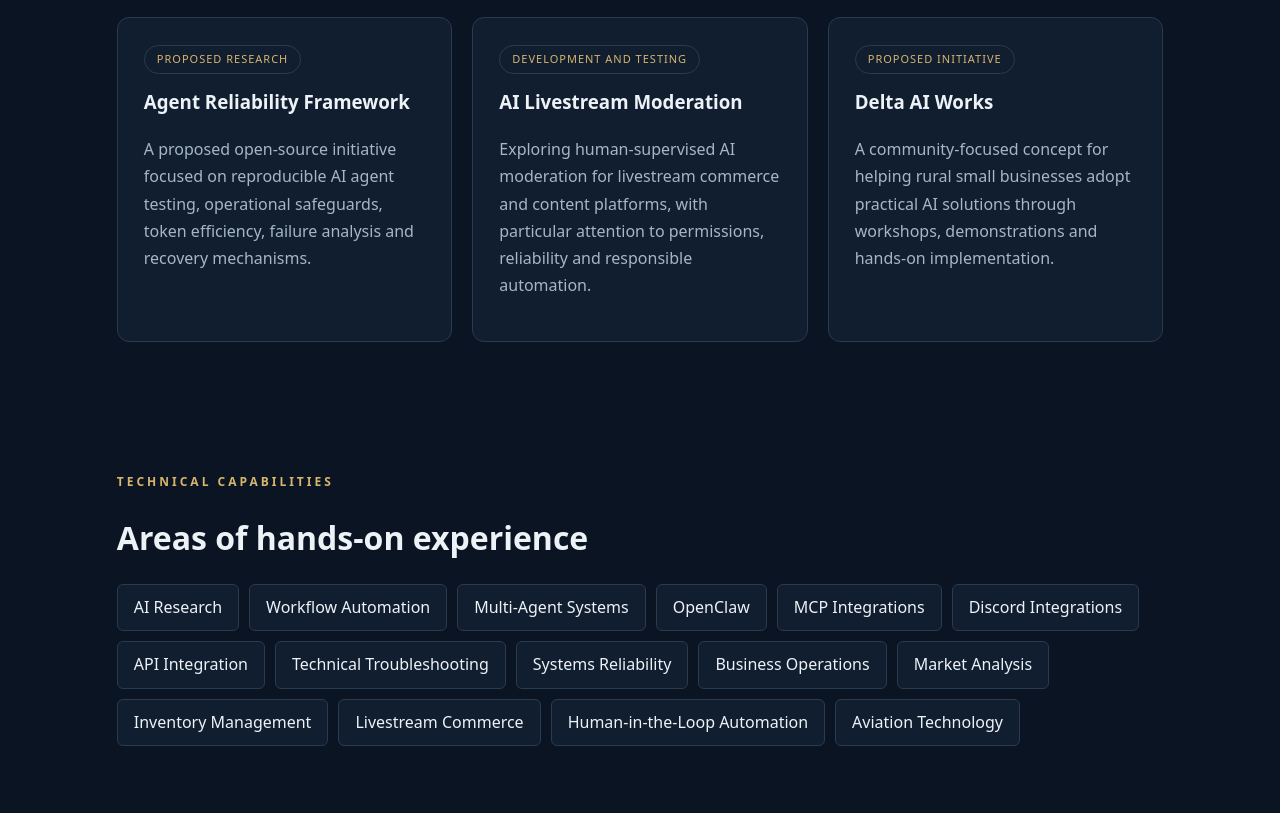
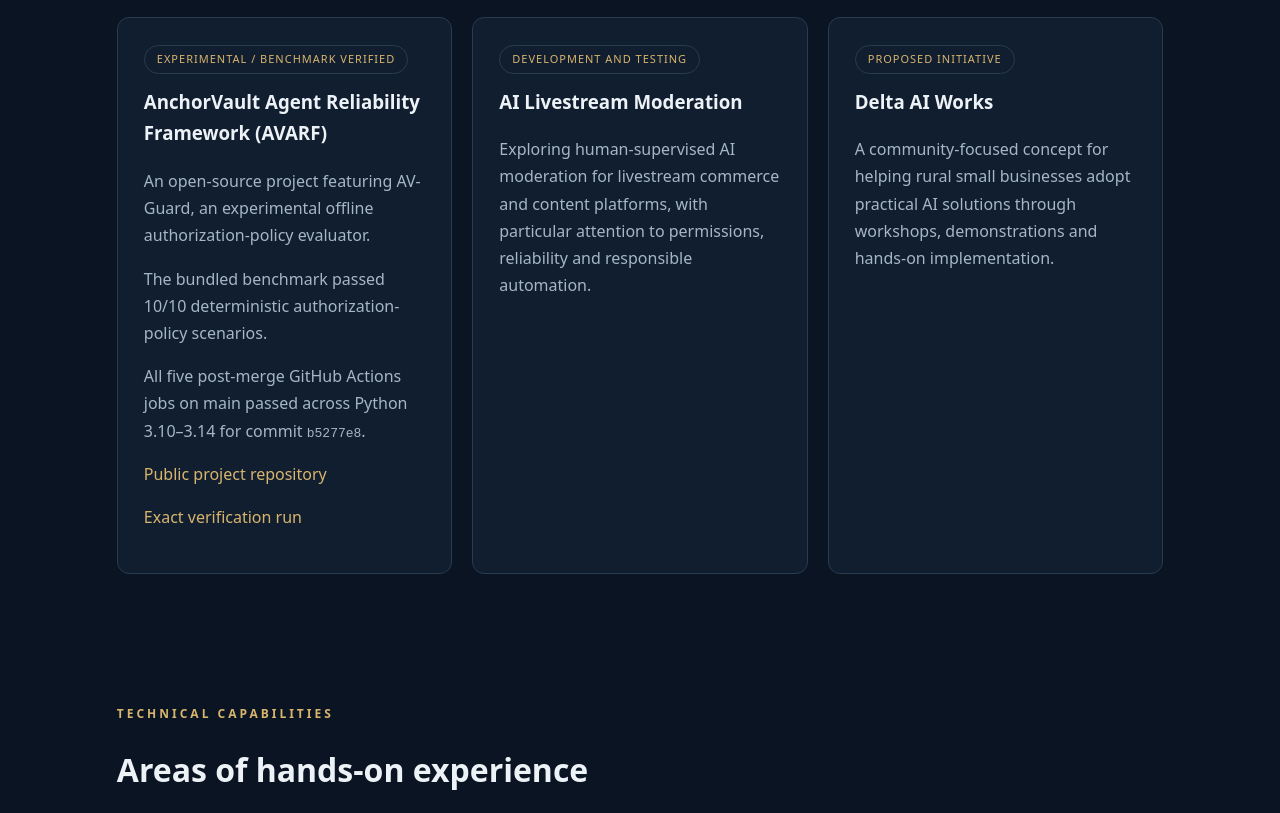
Before and after one commit to joshepevans87-sudo/joshepevans87-sudo.github.io, a plain HTML site: page index.html in a window 1280 px wide. Shown: the part 2099-2912 px from the top of the page. Drawn offline with Linux system fonts and the light colour scheme.

Commit message:
Add verified AVARF results to portfolio
OpenClaw-Publication: e9fef44c-4322-476d-9b8c-cf384f39fd1c

```diff
--- a/index.html
+++ b/index.html
@@ -273,13 +273,27 @@ a:focus-visible {
     </article>
 
     <article class="card">
-      <span class="status">Proposed research</span>
-      <h3>Agent Reliability Framework</h3>
+      <span class="status">Experimental / benchmark verified</span>
+      <h3>AnchorVault Agent Reliability Framework (AVARF)</h3>
       <p>
-        A proposed open-source initiative focused on
-        reproducible AI agent testing, operational
-        safeguards, token efficiency, failure analysis
-        and recovery mechanisms.
+        An open-source project featuring AV-Guard, an
+        experimental offline authorization-policy evaluator.
+      </p>
+      <p>
+        The bundled benchmark passed 10/10 deterministic authorization-policy scenarios.
+      </p>
+      <p>
+        All five post-merge GitHub Actions jobs on main passed
+        across Python 3.10–3.14 for commit
+        <code title="b5277e806402e4699019a71fd9ba2f9fa4dff632">b5277e8</code>.
+      </p>
+      <a href="https://github.com/joshepevans87-sudo/anchorvault-agent-reliability">
+        Public project repository
+      </a>
+      <p>
+        <a href="https://github.com/joshepevans87-sudo/anchorvault-agent-reliability/actions/runs/45823267642">
+          Exact verification run
+        </a>
       </p>
     </article>
 
```
